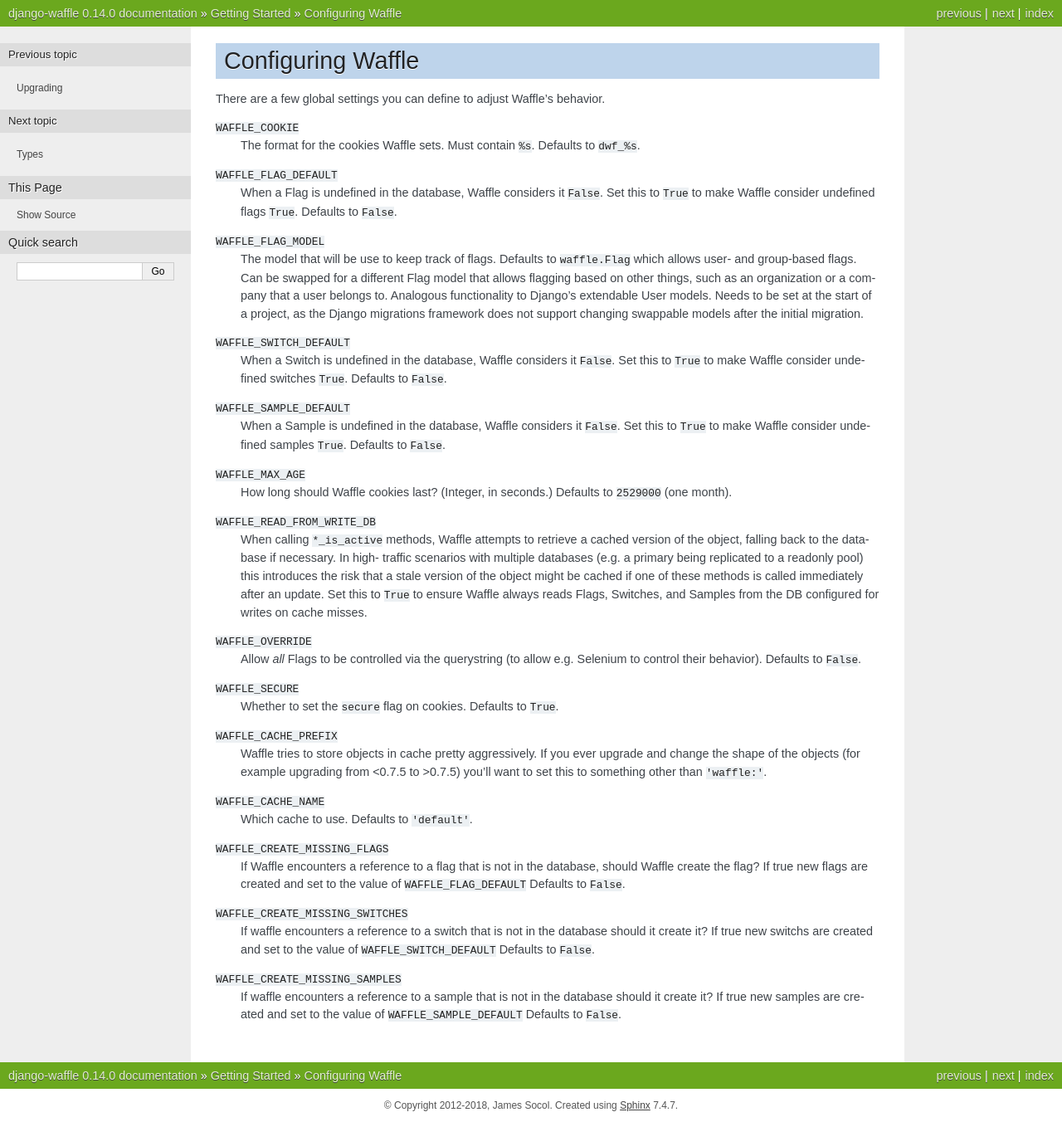
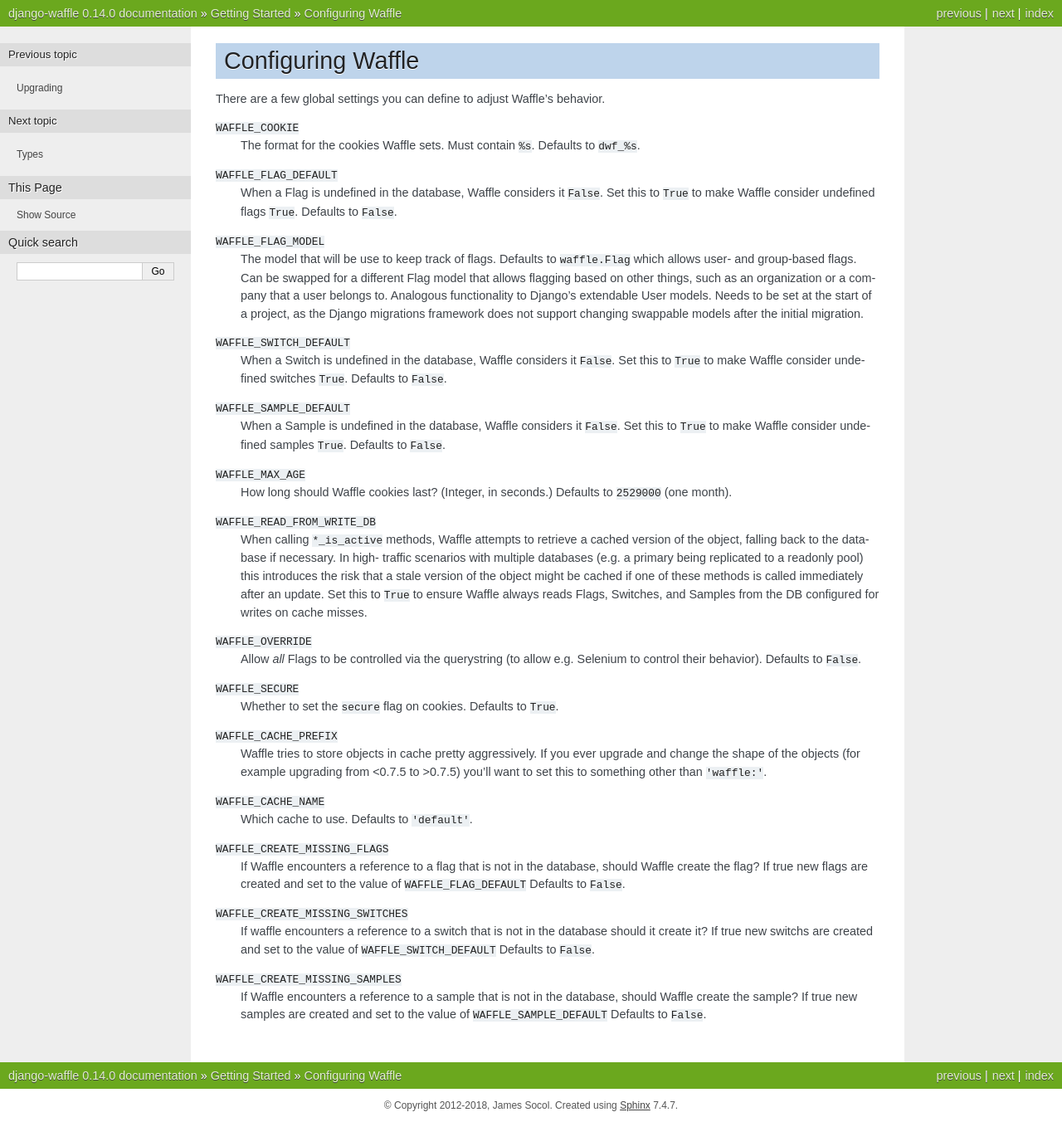
Before and after one commit to jazzband/django-waffle, a Sphinx documentation site: the page built from docs/starting/configuring.rst, in a window 1280 px wide. Shown: the whole page at 83% size. Built offline with Sphinx 7.4.7, drawn with Linux system fonts in a browser that asks for light colours.

Commit message:
Fixing capitalization issue in documentation
Co-Authored-By: adamhaney <adamhaney@users.noreply.github.com>

```diff
--- a/docs/starting/configuring.rst
+++ b/docs/starting/configuring.rst
@@ -74,6 +74,6 @@
     Defaults to ``False``.
 
 ``WAFFLE_CREATE_MISSING_SAMPLES``
-    If waffle encounters a reference to a sample that is not in the database should it create it?
+    If Waffle encounters a reference to a sample that is not in the database, should Waffle create the sample?
     If true new samples are created and set to the value of ``WAFFLE_SAMPLE_DEFAULT``
     Defaults to ``False``.
```
